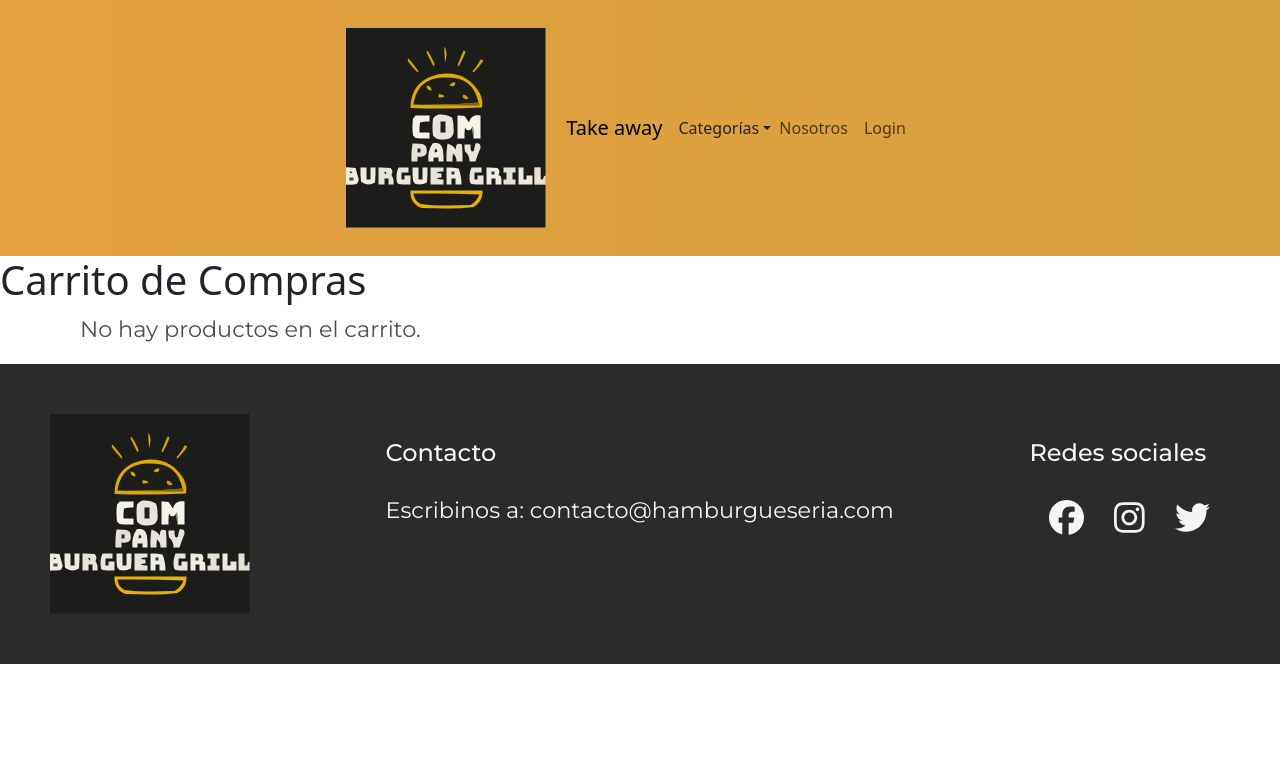
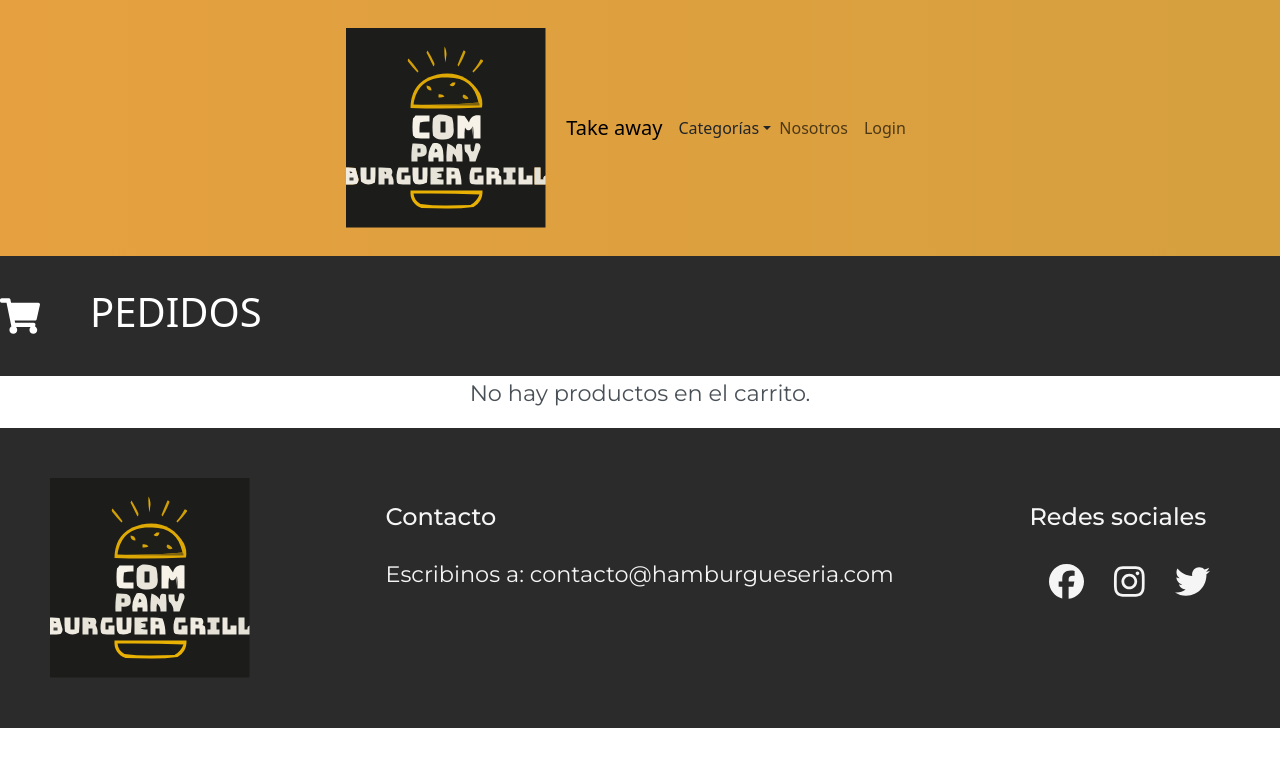
Before and after one commit to 4ndresgit/BurguerGrill, a React (Vite) app: page /cart in a window 1280 px wide. Shown: the top 766 px of the page. Built offline with nearby package versions, Linux system fonts and the light colour scheme.

Commit message:
CartPage useCart

```diff
--- a/package.json
+++ b/package.json
@@ -20,6 +20,7 @@
     "react": "^18.2.0",
     "react-bootstrap": "^2.7.4",
     "react-dom": "^18.2.0",
+    "react-icons": "^4.10.1",
     "react-router-dom": "^6.14.0",
     "sass": "^1.63.3",
     "typeface-montserrat": "^1.1.13"
--- a/src/components/Cart/Cart.jsx
+++ b/src/components/Cart/Cart.jsx
@@ -49,7 +49,7 @@ const Cart = () => {
 
   return (
     <div>
-      <h2>Carrito de Compras</h2>
+      <h2>Pedidos</h2>
       {cartItems.length === 0 ? (
         <p>No hay productos en el carrito.</p>
       ) : (
--- a/src/components/CartPage/CartPage.jsx
+++ b/src/components/CartPage/CartPage.jsx
@@ -1,6 +1,8 @@
-import React, { useContext } from 'react';
+import React, { useContext } from "react";
 import CartItem from "../CartItem/CartItem";
-import { useCart } from '../../context/CartContext';
+import { useCart } from "../../context/CartContext";
+import { FaShoppingCart } from "react-icons/fa";
+import "./CartPage.scss";
 
 const CartPage = () => {
   const { cart, handleRemoveFromCart } = useCart();
@@ -9,7 +11,12 @@ const CartPage = () => {
 
   return (
     <div className="cart-page">
-      <h1>Carrito de Compras</h1>
+      <div className="title" style={{ display: "flex", alignItems: "center" }}>
+        <FaShoppingCart size={40} />
+        <h1 style={{ textTransform: "uppercase", marginLeft: "50px" }}>
+          Pedidos
+        </h1>
+      </div>
       {cart.length === 0 ? (
         <p>No hay productos en el carrito.</p>
       ) : (
--- /dev/null
+++ b/src/components/CartPage/CartPage.scss
@@ -0,0 +1,12 @@
+.cart-page {
+    display: flex;
+    flex-direction: column;
+    align-items: center;
+
+    .title{
+        background-color: #2b2b2b;
+        color: white;
+        width: 100%;
+        height: 120px;
+    }
+}
--- a/src/components/ProductDetailPage/ProductDetailPage.jsx
+++ b/src/components/ProductDetailPage/ProductDetailPage.jsx
@@ -31,12 +31,12 @@ const ProductDetailPage = () => {
 
   const onAdd = (cantidad) => {
     handleAddToCart(product, cantidad);
-    setCartOpen(true); // Abrir el carrito al agregar el producto
+    setCartOpen(true);
   };
 
   const handleCloseCart = () => {
-    setCartOpen(false); // Cerrar el carrito
-    history.goBack(); // Regresar a la página anterior
+    setCartOpen(false);
+    history.goBack();
   };
 
   return (
```
Also changed, not shown: 1 other file (tests, documents, lock files or other folders).
